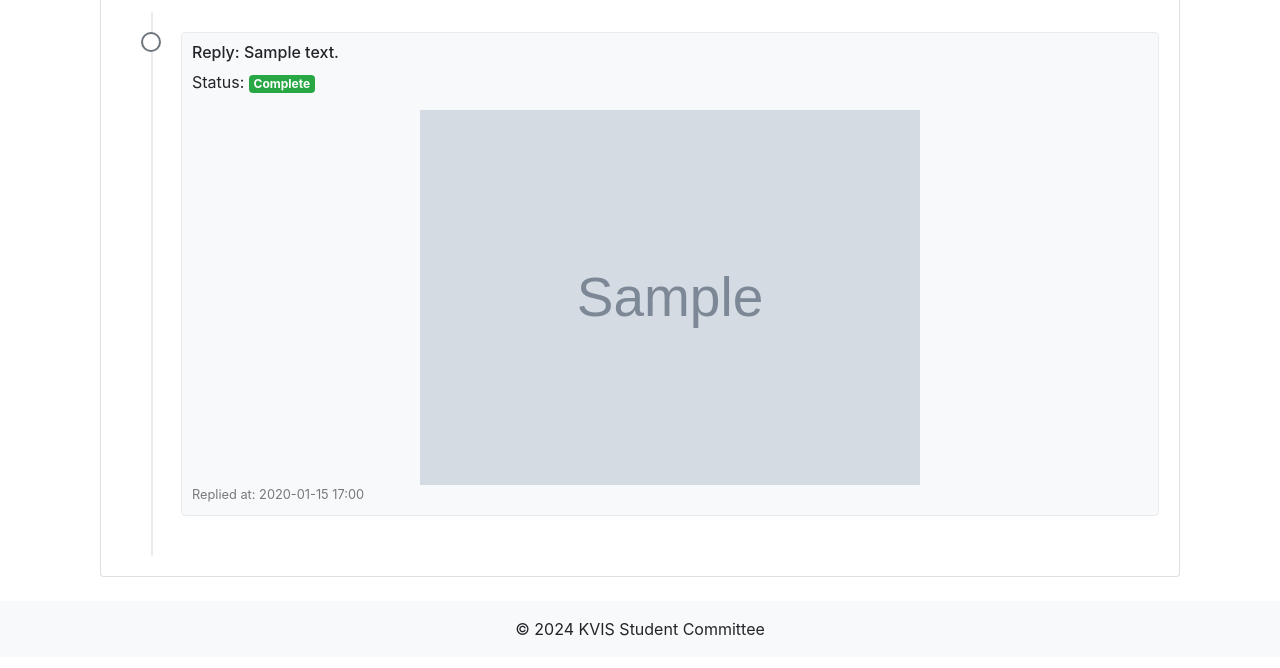
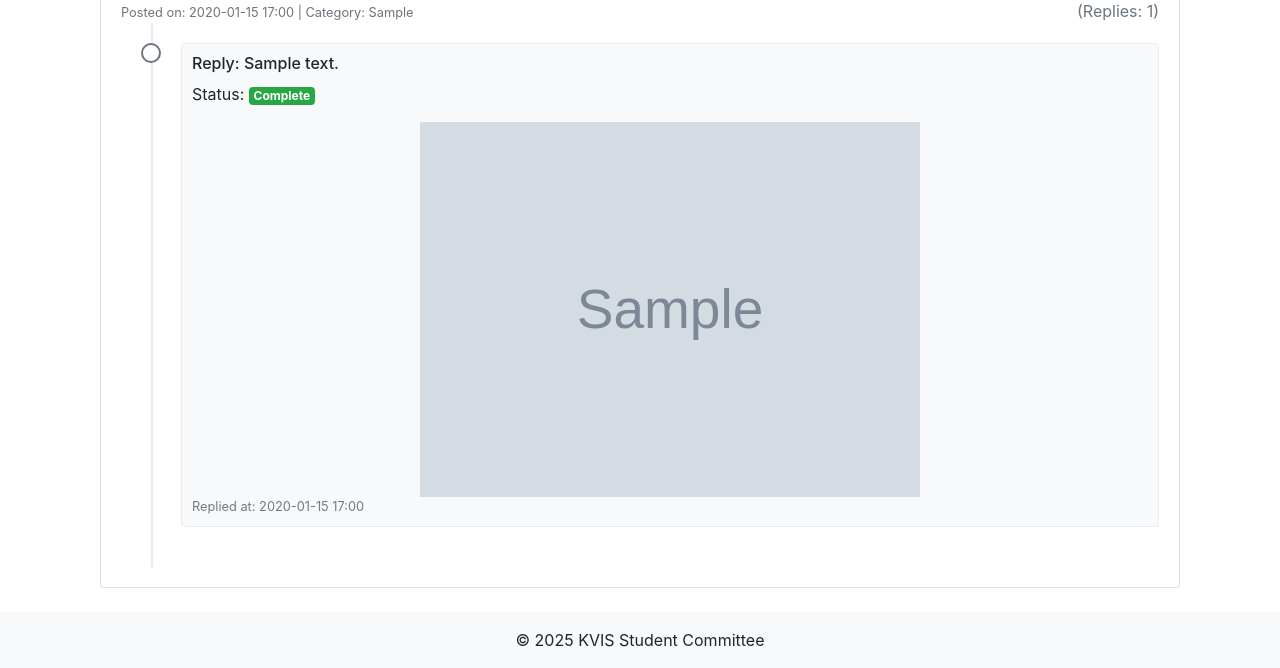
Before and after one commit to tameszaza/KVIS-SC, a Flask app: page /comments in a window 1280 px wide. Shown: the part 1844-2512 px from the top of the page. Before the commit the page ends 2480 px from the top, so only its background shows below. Run offline with Flask 3, Linux system fonts and the light colour scheme; tables that the repository leaves empty hold one stand-in row (values such as "Sample post"); grey boxes marked "Sample" are stand-in pictures; some libraries are stand-ins or nearby versions.

Commit message:
fix vissual

```diff
--- a/templates/base.html
+++ b/templates/base.html
@@ -34,7 +34,7 @@
   </div>
 
   <footer class="bg-light text-center py-3">
-    <p class="mb-0">&copy; 2024 KVIS Student Committee</p>
+    <p class="mb-0">&copy; 2025 KVIS Student Committee</p>
   </footer>
 
   <!-- Load JavaScript at the end for better performance -->
--- a/templates/comments.html
+++ b/templates/comments.html
@@ -147,10 +147,27 @@
 
     <hr>
 
-    <h3>Existing Comments</h3>
+    <!-- New: Display total number of comments -->
+
+    <h3>Existing Comments </h3>
+    <h6 class="text-muted">now showing {{ comments|length }}</h6>
     {% for comment in comments %}
       <div class="card my-2">
-        <div class="card-body">
+        <div class="card-body" style="position: relative;">
+          {% if comment.replies %}
+            {% set latest_reply = comment.replies|last %}
+            <div style="position: absolute; top: 10px; right: 10px;">
+              {% if latest_reply.admin_status == 'coordinating' %}
+                <span class="badge badge-info">Coordinating</span>
+              {% elif latest_reply.admin_status == 'in progress' %}
+                <span class="badge badge-warning">In Progress</span>
+              {% elif latest_reply.admin_status == 'complete' %}
+                <span class="badge badge-success">Complete</span>
+              {% else %}
+                <span class="badge badge-secondary">{{ latest_reply.admin_status }}</span>
+              {% endif %}
+            </div>
+          {% endif %}
           {% set lines = comment.content.split('\n') %}
           {% for line in lines if line and not line.startswith('Urgency:') %}
             <p>{{ line }}</p>
@@ -173,8 +190,13 @@
             Posted on: {{ comment.created_at|local_time }} | Category: {{ comment.category }}
           </small>
           {% if comment.replies %}
-            <div class="timeline mt-3">
-              {% for reply in comment.replies %}
+            <!-- New: Show reply count inline as muted, right-aligned -->
+            <span class="float-right text-muted">(Replies: {{ comment.replies|length }})</span>
+            {% if comment.replies|length > 1 %}
+              <button class="btn btn-sm btn-link show-more-replies">Show More</button>
+              <div class="additional-replies" style="display: none;">
+                {% for reply in comment.replies[0:-1] %}
+                  <div class="timeline">
                     <div class="timeline-item">
                       <div class="timeline-panel">
                         <div class="timeline-heading mb-2">
@@ -199,7 +221,6 @@
                                  class="reply-thumbnail"
                                  style="width: 100%; max-width: 500px; height: auto; max-height: 500px; object-fit: contain; display: block; margin: 0 auto;">
                           {% endif %}
-                      <!-- New reply timestamp block -->
                           <div style="position: relative; min-height: 1.2em;">
                             <span style="position: absolute; left: 0; bottom: 0; font-size: 0.8em; opacity: 0.6;">
                               Replied at: {{ reply.reply_time|local_time }}
@@ -208,11 +229,62 @@
                         </div>
                       </div>
                     </div>
+                  </div>
                 {% endfor %}
+              </div>
+            {% endif %}
+            {% set latest_reply = comment.replies|last %}
+            <div class="timeline">
+              <div class="timeline-item">
+                <div class="timeline-panel">
+                  <div class="timeline-heading mb-2">
+                    <h6 class="mb-1">Reply: {{ latest_reply.reply_text }}</h6>
+                  </div>
+                  <div class="timeline-body">
+                    <p>
+                      Status:
+                      {% if latest_reply.admin_status == 'coordinating' %}
+                        <span class="badge badge-info">Coordinating</span>
+                      {% elif latest_reply.admin_status == 'in progress' %}
+                        <span class="badge badge-warning">In Progress</span>
+                      {% elif latest_reply.admin_status == 'complete' %}
+                        <span class="badge badge-success">Complete</span>
+                      {% else %}
+                        <span class="badge badge-secondary">{{ latest_reply.admin_status }}</span>
+                      {% endif %}
+                    </p>
+                    {% if latest_reply.admin_image %}
+                      <img src="{{ url_for('static', filename='uploads/comments/' ~ latest_reply.admin_image) }}"
+                           alt="Reply Evidence"
+                           class="reply-thumbnail"
+                           style="width: 100%; max-width: 500px; height: auto; max-height: 500px; object-fit: contain; display: block; margin: 0 auto;">
+                    {% endif %}
+                    <div style="position: relative; min-height: 1.2em;">
+                      <span style="position: absolute; left: 0; bottom: 0; font-size: 0.8em; opacity: 0.6;">
+                        Replied at: {{ latest_reply.reply_time|local_time }}
+                      </span>
+                    </div>
+                  </div>
+                </div>
+              </div>
             </div>
           {% endif %}
         </div>
       </div>
     {% endfor %}
   </div>
+  <script>
+    document.querySelectorAll('.show-more-replies').forEach(btn => {
+      btn.addEventListener('click', function(){
+        const repliesContainer = this.nextElementSibling;
+        if(repliesContainer.style.display === 'none'){
+          repliesContainer.style.display = 'block';
+          this.innerText = 'Show Less';
+        } else {
+          repliesContainer.style.display = 'none';
+          this.innerText = 'Show More';
+        }
+      });
+    });
+  </script>
 {% endblock %}
```
Lines whose indentation alone changed are shown as unchanged.
